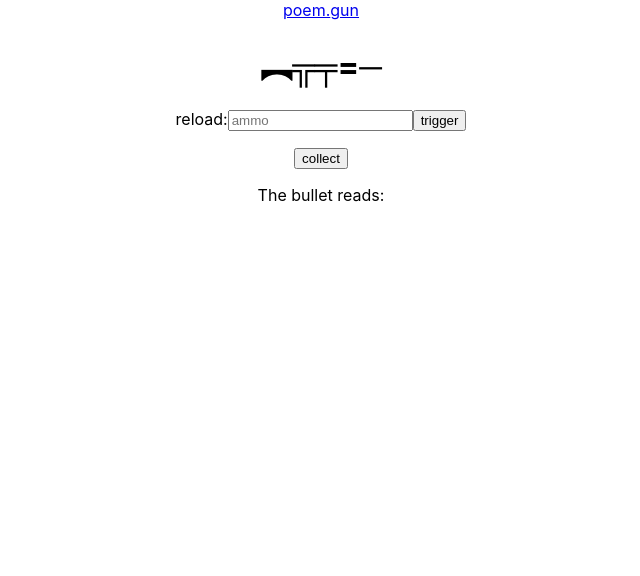
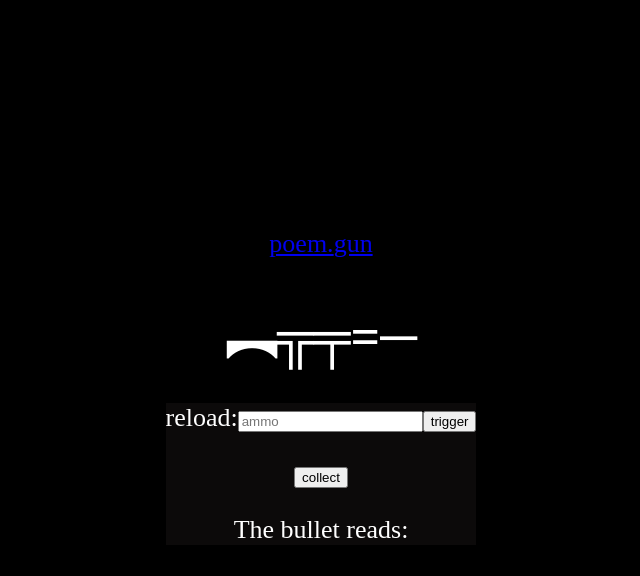
Before and after one commit to diutunis/diutunis.github.io, a React (Create React App) app: page / in a window 1280 px wide. Shown: the top 576 px of the page, without its empty margins (319-959 px from the left). Built offline with nearby package versions, Linux system fonts and the light colour scheme.

Commit message:
STYLINNNNNN

```diff
--- a/src/App.css
+++ b/src/App.css
@@ -13,15 +13,23 @@
   }
 }
 
-.App-header {
-  background-color: #282c34;
+.App {
+  background-color:black;
   min-height: 100vh;
   display: flex;
   flex-direction: column;
   align-items: center;
   justify-content: center;
   font-size: calc(10px + 2vmin);
-  color: black;
+  color: white;
+  font-family: 'Times New Roman', Times, serif;
+}
+.poem{
+
+  font-family: 'Times New Roman', Times, serif;
+}
+.form{
+  background-color: rgb(12, 10, 10);
 }
 
 .App-link {
--- a/src/Components/Form.js
+++ b/src/Components/Form.js
@@ -48,7 +48,7 @@ function Form() {
   }
 
   return (
-    <div>
+    <div className="form">
       <form onSubmit={handleSubmit}>
         <label>reload:</label>
         <input
@@ -60,7 +60,7 @@ function Form() {
         <input type="submit" value="trigger" />
       </form>
 
-      <p>{poemDisplay}</p>
+      <p className="poem">{poemDisplay}</p>
     <div>
 
         <ShellButton collectShell={()=>{
```
